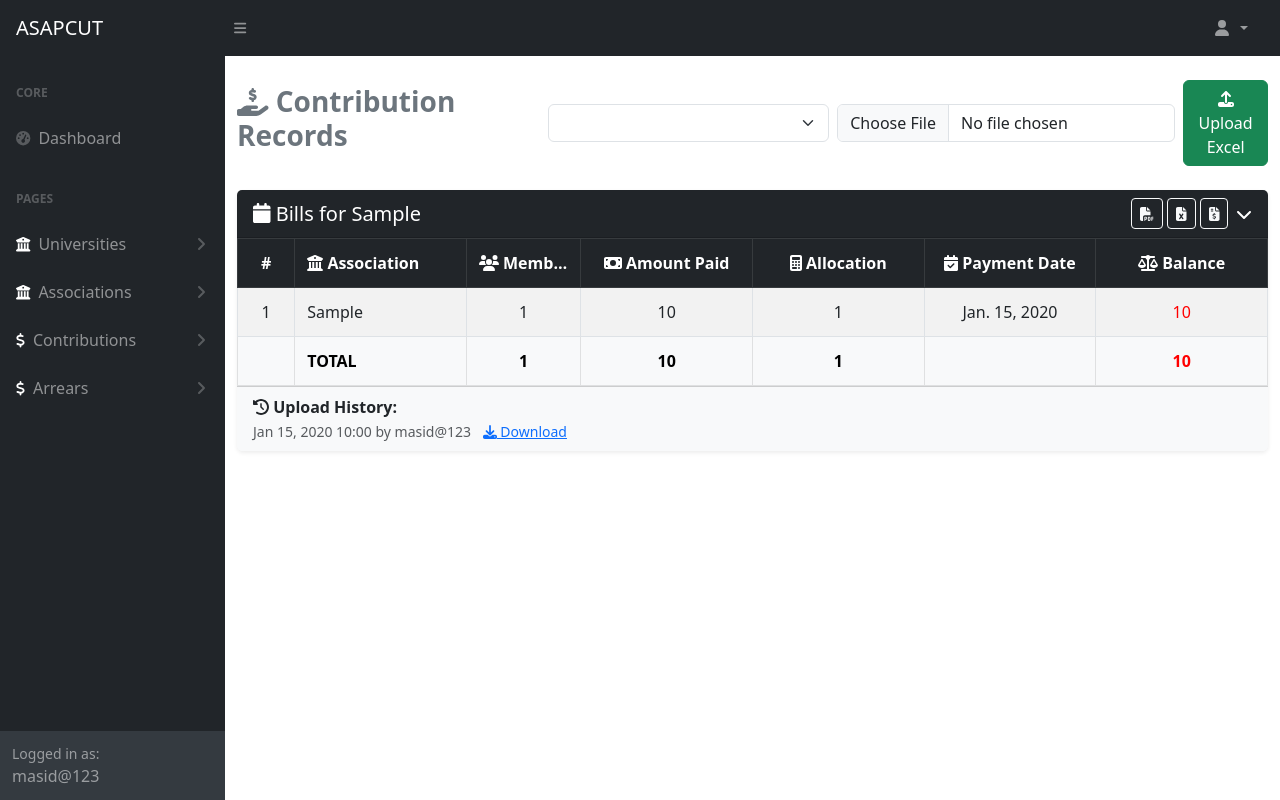
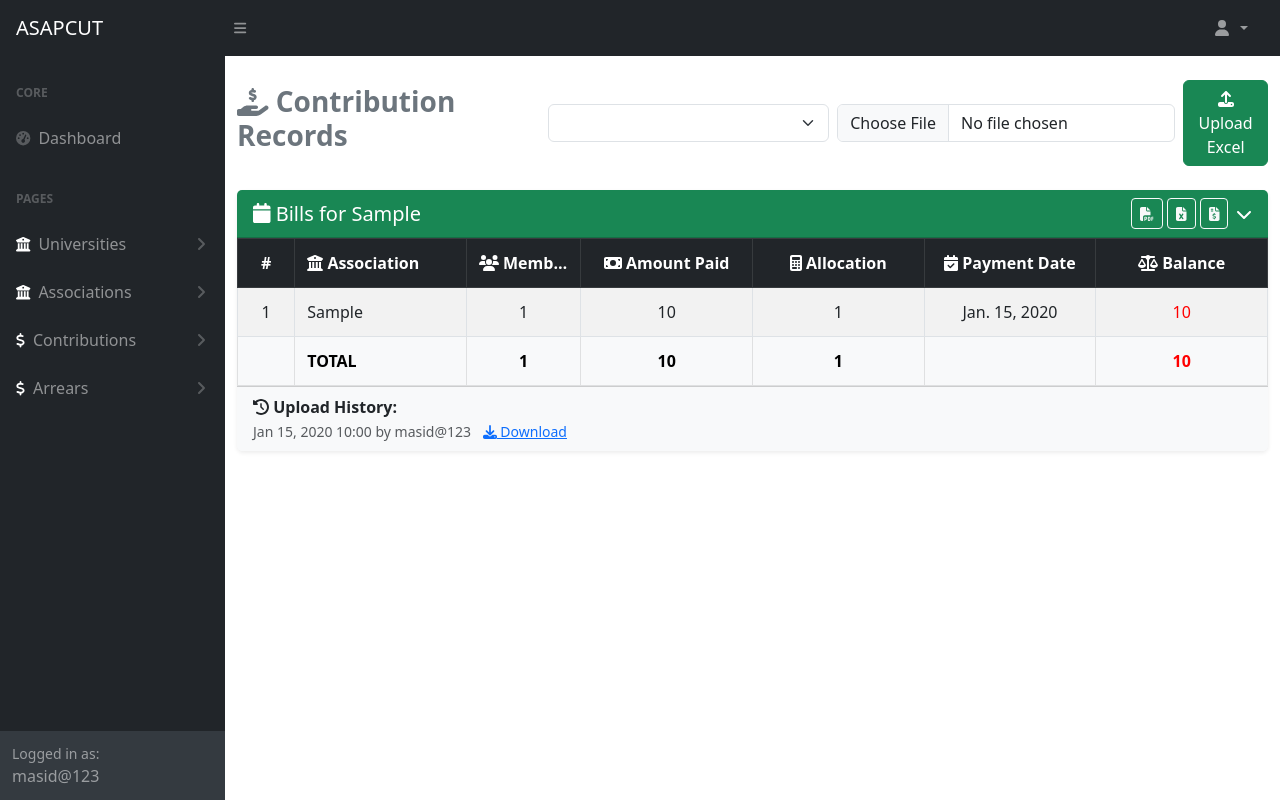
Before and after one commit to kurihom123/asaps, a Django app: page /contributions/ in a window 1280 px wide. Run offline with Django 5.2, Linux system fonts and the light colour scheme; a user stored in the database is signed in; data comes from the database, SQL or seed files in the repository; tables that the repository leaves empty hold one stand-in row (values such as "Sample post"); some libraries are stand-ins or nearby versions.

Commit message:
new updated

```diff
--- a/templates/pages/contributions/contribution_list.html
+++ b/templates/pages/contributions/contribution_list.html
@@ -39,7 +39,7 @@
     <!-- YEARLY CONTRIBUTION TABLES -->
     {% for year, contributions in grouped_contributions.items %}
     <div class="card mb-4 shadow-sm border-0 contribution-card">
-        <div class="card-header bg-dark text-white d-flex justify-content-between align-items-center toggle-header"
+        <div class="card-header bg-success text-white d-flex justify-content-between align-items-center toggle-header"
              style="cursor: pointer;"
              data-target="#year-{{ forloop.counter }}">
             <h5 class="mb-0">
```
